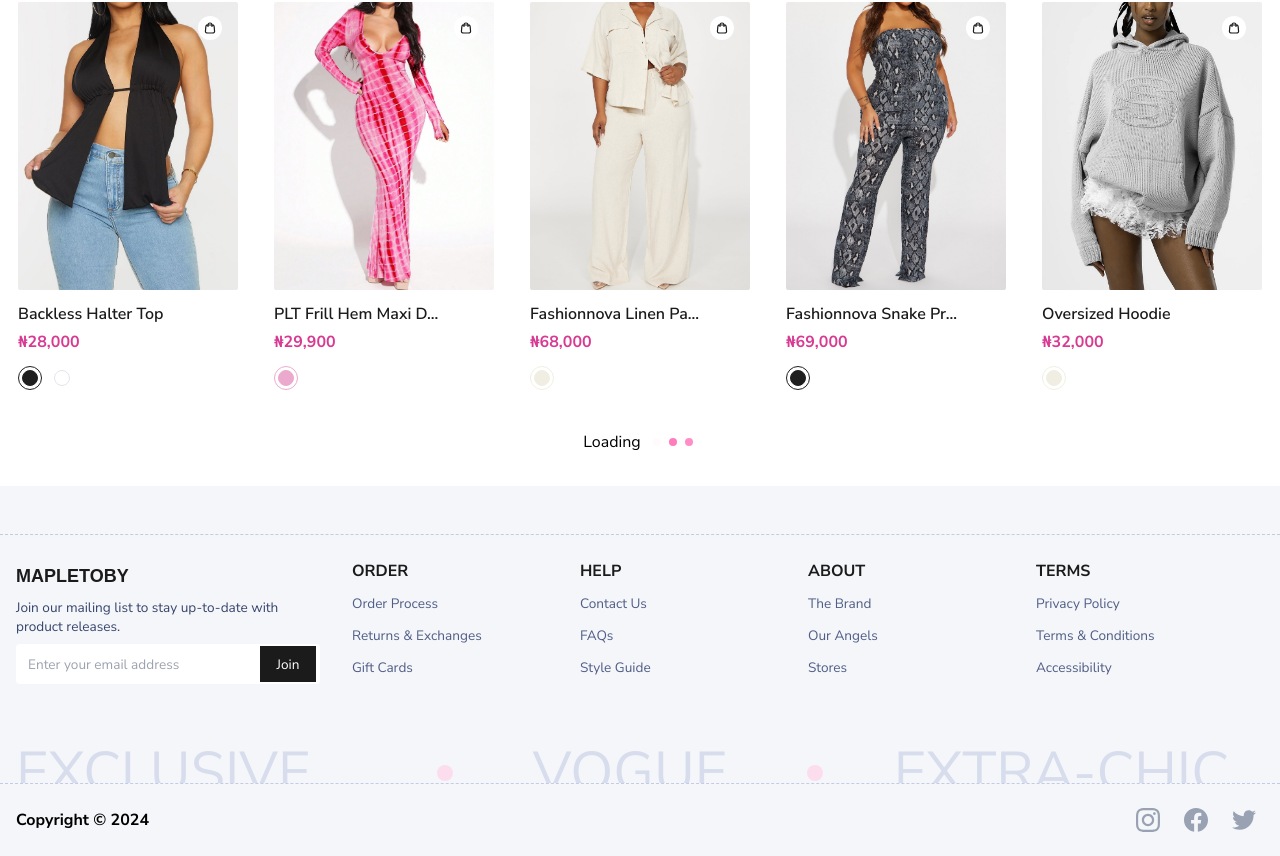
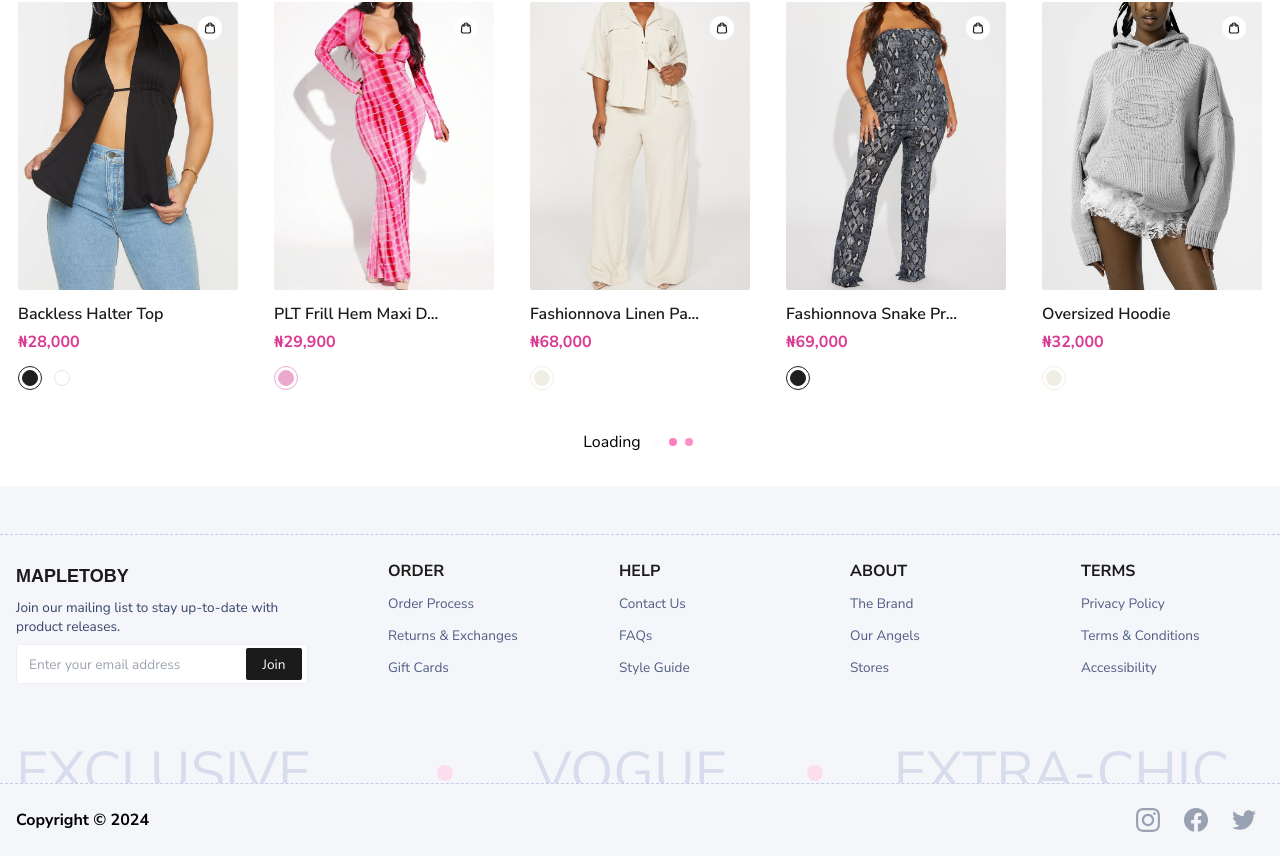
Before and after one commit to BenedictUmeozor/mapletoby, a Next.js app: page / in a window 1280 px wide. Shown: the part 1350-2206 px from the top of the page. Built offline with nearby package versions, Linux system fonts and the light colour scheme; a web font is replaced by a local one.

Commit message:
ui adjustments

```diff
--- a/components/footer/Footer.tsx
+++ b/components/footer/Footer.tsx
@@ -35,7 +35,7 @@ const Footer = () => {
   return (
     <footer className=" bg-neutral-30 pt-4">
       <div className="mt-8 pt-6 pb-24 border-t border-dashed border-custom_blue-40 overflow-y-hidden relative max-md:pb-10">
-        <Container className="flex max-md:block items-center gap-8">
+        <Container className="flex max-md:block items-center gap-20">
           <div className="flex-1 max-md:mb-8">
             <Link
               href="/"
@@ -52,15 +52,15 @@ const Footer = () => {
             <div className="mt-2 h-10 flex items-center relative">
               <input
                 type="text"
-                className="h-full w-full px-3 bg-white rounded heading-6-sm focus:outline-none pr-16"
+                className="h-full w-full px-3 bg-white rounded heading-6-sm border border-custom_blue-20 focus:outline-none pr-16"
                 placeholder="Enter your email address"
               />
-              <button className="absolute right-1 bg-shade-120 text-white h-9 w-14 heading-6-sm">
+              <button className="absolute right-[6px] rounded-sm bg-shade-120 text-white h-8 w-14 heading-6-sm">
                 Join
               </button>
             </div>
           </div>
-          <div className="flex-[3] flex items-center max-md:block">
+          <div className="flex-[3] flex items-start max-md:block gap-12">
             {links.map((link) => (
               <div key={link.title} className="flex-1 max-md:mb-6">
                 <h5 className="text-shade-120 font-bold heading-6-lg">
--- a/components/showcase/MobileFilter.tsx
+++ b/components/showcase/MobileFilter.tsx
@@ -2,7 +2,7 @@ import ChevronDownIcon from "@/assets/icons/ChevronDown";
 
 const MobileFilter = () => {
   return (
-    <div className="md:hidden flex items-center mt-8 justify-between p-2 border border-neutral-40 rounded gap-4">
+    <div className="md:hidden flex items-center justify-between p-2 border border-neutral-40 rounded gap-4">
       <div className="flex-1 flex items-center justify-between text-neutral-110 heading-6-sm p-1 px-2 border border-neutral-40 rounded cursor-pointer">
         <span>Filter</span>
         <ChevronDownIcon className="w-4" />
--- a/components/showcase/Showcase.tsx
+++ b/components/showcase/Showcase.tsx
@@ -9,6 +9,9 @@ const Showcase = () => {
   return (
     <section>
       <Container>
+        <div className="md:hidden mt-8 mb-4">
+          <p className="text-shade-120 text-[0.85rem] font-semibold"><span className="text-neutral-130">SHOP</span> / ALL</p>
+        </div>
         <DesktopFilter />
         <MobileFilter />
         <div className="my-10 grid grid-cols-5 gap-8 showcase max-md:grid-cols-2 max-lg:grid-cols-3">
--- a/tailwind.config.ts
+++ b/tailwind.config.ts
@@ -23,6 +23,7 @@ const config: Config = {
           50: "#E1E4EC",
           100: "#97A0BC",
           110: "#7985A9",
+          130: "#505D86",
           140: "#37446D",
           150: "#1D2A53",
         },
```
